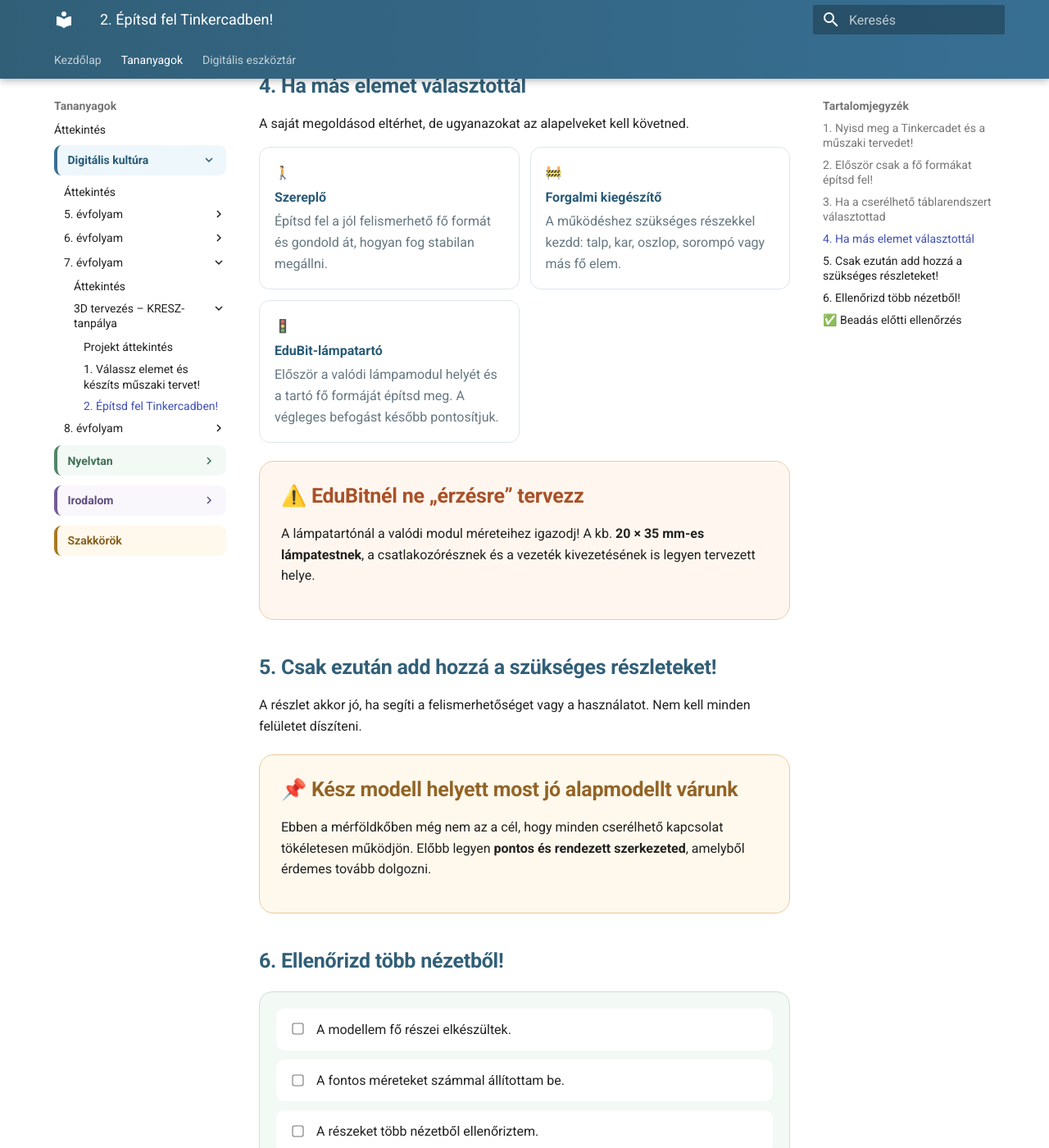
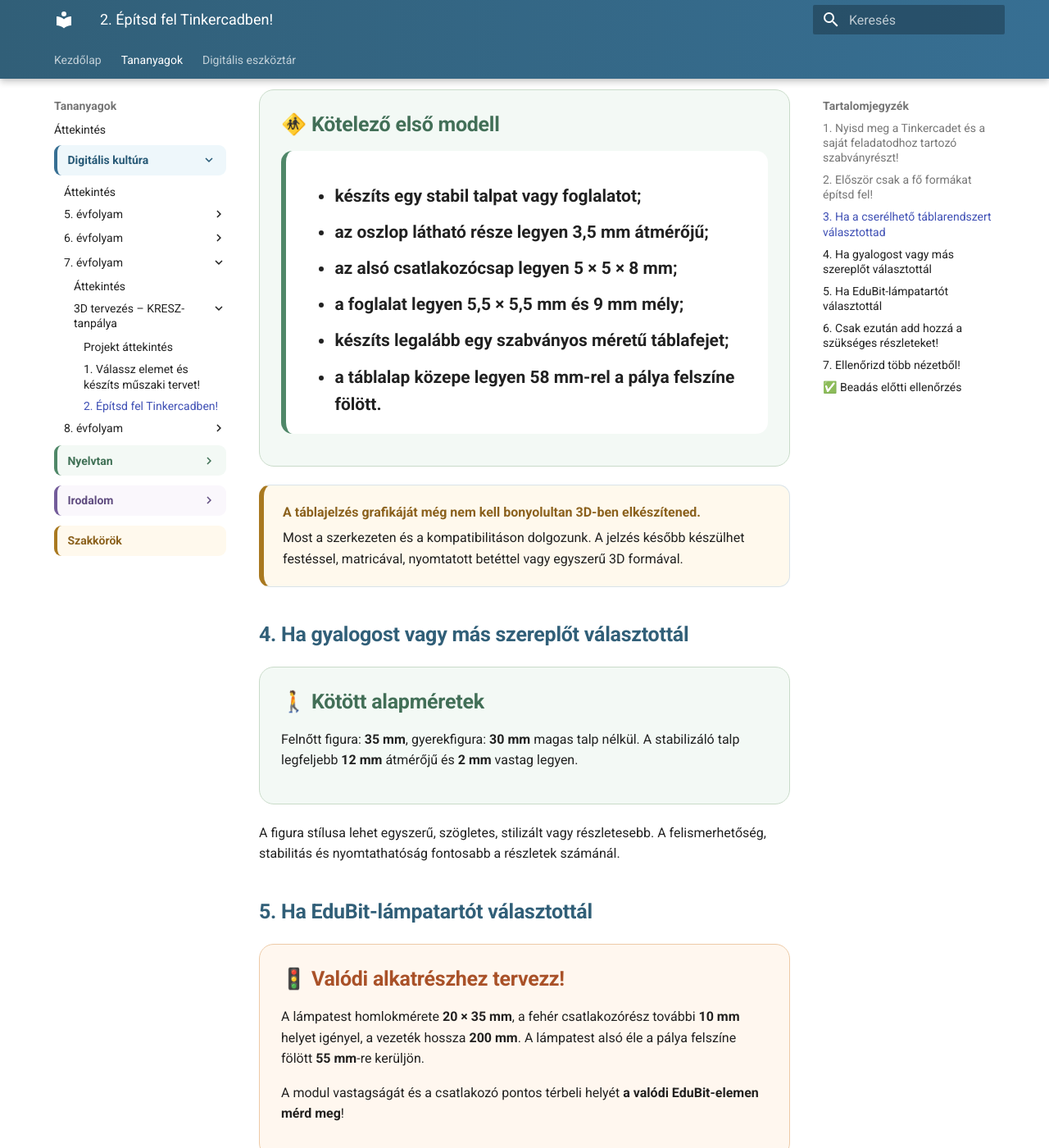
Before and after one commit to bsuszter/digitalis-eszkoztar, an MkDocs documentation site: the page built from docs/tananyagok/digitalis-kultura/7-evfolyam/kresz-tanpalya/02-epitsd-fel-tinkercadben.md, in a window 1280 px wide and 1400 px high, scrolled down 3321 px. Shown: the whole window at 82% size. Built offline with MkDocs 1.6.1 and Material for MkDocs 9.7.7, drawn with Linux system fonts in a browser that asks for light colours; some of the changed text lies outside the part shown.

Commit message:
Link milestone 2 to KRESZ standard and clarify guided routes

```diff
--- a/docs/tananyagok/digitalis-kultura/7-evfolyam/kresz-tanpalya/02-epitsd-fel-tinkercadben.md
+++ b/docs/tananyagok/digitalis-kultura/7-evfolyam/kresz-tanpalya/02-epitsd-fel-tinkercadben.md
@@ -4,7 +4,7 @@
   <div>
     <span class="project-kicker">KRESZ-TANPÁLYA · 2. MÉRFÖLDKŐ</span>
     <h2>A műszaki vázlatból most elkészül az első pontos 3D modelled.</h2>
-    <p>Ne a részletekkel kezdd! Először a saját tanpályaelemed <strong>fő formáját, méreteit és szerkezetét</strong> építsd fel úgy, hogy később valóban használható tárgy lehessen belőle.</p>
+    <p>Ne a részletekkel kezdd! Először a saját tanpályaelemed <strong>fő formáját, kötött méreteit és szerkezetét</strong> építsd fel úgy, hogy később valóban használható tárgy lehessen belőle.</p>
   </div>
   <div class="project-hero__icon">🧱</div>
 </div>
@@ -18,129 +18,115 @@
 
 <div class="project-highlight project-highlight--blue">
   <h2>🎯 A cél: legyen egy pontosan méretezett első modell</h2>
-  <p>A mérföldkő végére a választott tanpályaelem <strong>fő részei legyenek készen Tinkercadben</strong>. A cserélhetőség, végleges illesztés és próbadarab még a következő mérföldkő feladata lesz.</p>
-  <div class="project-flow">TERV → FŐ FORMÁK → PONTOS MÉRETEK → SZERKEZET → ELLENŐRZÉS</div>
+  <p>A mérföldkő végére a választott tanpályaelem <strong>fő részei legyenek készen Tinkercadben</strong>. A végleges illesztés és a fizikai próba a következő mérföldkövek feladata lesz.</p>
+  <div class="project-flow">SZABVÁNY → FŐ FORMÁK → PONTOS MÉRETEK → SZERKEZET → ELLENŐRZÉS</div>
 </div>
 
-## 1. Nyisd meg a Tinkercadet és a műszaki tervedet!
+## 1. Nyisd meg a Tinkercadet és a saját feladatodhoz tartozó szabványrészt!
 
-Dolgozz úgy, hogy a vázlatod közben is előtted legyen! Ha az első mérföldkőben megadott méreten változtatnod kell, jegyezd fel a módosítást.
+Nem kell az egész műszaki szabványt végigolvasnod. Nyisd meg azt a részt, amelyik a te elemedhez tartozik!
 
 <div class="related-grid">
-  <a href="../../../../../eszkoztar/tinkercad/bejelentkezes/" target="_blank" rel="noopener">
-    <span class="related-icon">🔑</span>
-    <span class="related-text"><strong>Bejelentkezés és csatlakozás</strong><small>Ha még nem éred el a saját Tinkercad-terveidet.</small></span>
+  <a href="../../../../../eszkoztar/kresz-tanpalya/muszaki-szabvany/#tablak" target="_blank" rel="noopener">
+    <span class="related-icon">🚸</span>
+    <span class="related-text"><strong>Táblák és foglalatok</strong><small>Oszlop, csatlakozócsap, foglalat, táblaméret és magasság.</small><span class="tool-link">A táblaszabvány megnyitása →</span></span>
   </a>
-  <a href="../../../../../eszkoztar/tinkercad/uj-terv/" target="_blank" rel="noopener">
-    <span class="related-icon">🆕</span>
-    <span class="related-text"><strong>Új 3D terv létrehozása</strong><small>Új munka indítása és elnevezése.</small></span>
+  <a href="../../../../../eszkoztar/kresz-tanpalya/muszaki-szabvany/#gyalogosok" target="_blank" rel="noopener">
+    <span class="related-icon">🚶</span>
+    <span class="related-text"><strong>Gyalogosok és szereplők</strong><small>Felnőtt- és gyerekfigura, valamint a stabilizáló talp méretei.</small><span class="tool-link">A szereplőszabvány megnyitása →</span></span>
+  </a>
+  <a href="../../../../../eszkoztar/kresz-tanpalya/muszaki-szabvany/#edubit" target="_blank" rel="noopener">
+    <span class="related-icon">🚦</span>
+    <span class="related-text"><strong>EduBit-jelzőlámpa</strong><small>A valódi lámpamodul helyigénye, magassága és a vezeték kivezetése.</small><span class="tool-link">A lámpaszabvány megnyitása →</span></span>
   </a>
 </div>
 
-<div class="quick-note">
-  <strong>Nevezd el rögtön a munkádat!</strong>
-  <span>Olyan nevet használj, amelyből később is kiderül, mit készítettél. Például: <code>kresz_tablarendszer_anna</code>.</span>
+<div class="related-grid">
+  <a href="../../../../../eszkoztar/tinkercad/bejelentkezes/" target="_blank" rel="noopener"><span class="related-icon">🔑</span><span class="related-text"><strong>Bejelentkezés és csatlakozás</strong><small>Ha még nem éred el a saját Tinkercad-terveidet.</small><span class="tool-link">Segítség megnyitása →</span></span></a>
+  <a href="../../../../../eszkoztar/tinkercad/uj-terv/" target="_blank" rel="noopener"><span class="related-icon">🆕</span><span class="related-text"><strong>Új 3D terv létrehozása</strong><small>Új munka indítása és elnevezése.</small><span class="tool-link">Segítség megnyitása →</span></span></a>
 </div>
+
+<div class="quick-note"><strong>Nevezd el rögtön a munkádat!</strong><span>Olyan nevet használj, amelyből később is kiderül, mit készítettél. Például: <code>kresz_tablarendszer_anna</code>.</span></div>
 
 ## 2. Először csak a fő formákat építsd fel!
 
 <div class="step-stack">
   <div class="step-card"><span class="step-no">1</span><div><strong>Készítsd el a legnagyobb alapformát!</strong><span>Talp, ház, figura törzse vagy más fő elem – attól függően, mit választottál.</span></div></div>
-  <div class="step-card"><span class="step-no">2</span><div><strong>Állítsd be számmal a fontos méreteket!</strong><span>Ne szemre közelíts! A műszaki terv méreteiből dolgozz.</span></div></div>
-  <div class="step-card"><span class="step-no">3</span><div><strong>Add hozzá a második és harmadik fő részt!</strong><span>Most még csak azokat az elemeket építsd meg, amelyek a tárgy működéséhez vagy felismerhetőségéhez szükségesek.</span></div></div>
+  <div class="step-card"><span class="step-no">2</span><div><strong>Állítsd be számmal a kötött méreteket!</strong><span>A közös szabványban megadott méreteket pontosan használd, ne szemre közelíts!</span></div></div>
+  <div class="step-card"><span class="step-no">3</span><div><strong>Add hozzá a további szükséges fő részeket!</strong><span>Csak azt építsd meg, ami a tárgy működéséhez vagy felismerhetőségéhez szükséges.</span></div></div>
   <div class="step-card"><span class="step-no">4</span><div><strong>Rendezd őket pontosan egymáshoz!</strong><span>Használj igazítást, emelést és több nézetet.</span></div></div>
 </div>
 
 <div class="related-grid">
-  <a href="../../../../../eszkoztar/tinkercad/alakzatok-munkasik/" target="_blank" rel="noopener">
-    <span class="related-icon">🧊</span>
-    <span class="related-text"><strong>Alakzatok és munkasík</strong><small>Az alapformák elhelyezése és használata.</small></span>
-  </a>
-  <a href="../../../../../eszkoztar/tinkercad/mozgas-forgatas-emeles/" target="_blank" rel="noopener">
-    <span class="related-icon">↕️</span>
-    <span class="related-text"><strong>Mozgatás, forgatás és emelés</strong><small>Pontos elhelyezés a munkasíkon és fölötte.</small></span>
-  </a>
-  <a href="../../../../../eszkoztar/tinkercad/meretezes/" target="_blank" rel="noopener">
-    <span class="related-icon">📏</span>
-    <span class="related-text"><strong>Méretezés és igazítás</strong><small>Számmal megadott méretek és középre rendezés.</small></span>
-  </a>
+  <a href="../../../../../eszkoztar/tinkercad/alakzatok-munkasik/" target="_blank" rel="noopener"><span class="related-icon">🧊</span><span class="related-text"><strong>Alakzatok és munkasík</strong><small>Az alapformák elhelyezése és használata.</small><span class="tool-link">Segítség megnyitása →</span></span></a>
+  <a href="../../../../../eszkoztar/tinkercad/mozgas-forgatas-emeles/" target="_blank" rel="noopener"><span class="related-icon">↕️</span><span class="related-text"><strong>Mozgatás, forgatás és emelés</strong><small>Pontos elhelyezés a munkasíkon és fölötte.</small><span class="tool-link">Segítség megnyitása →</span></span></a>
+  <a href="../../../../../eszkoztar/tinkercad/meretezes/" target="_blank" rel="noopener"><span class="related-icon">📏</span><span class="related-text"><strong>Méretezés és igazítás</strong><small>Számmal megadott méretek és középre rendezés.</small><span class="tool-link">Segítség megnyitása →</span></span></a>
 </div>
 
 ## 3. Ha a cserélhető táblarendszert választottad
 
-Ez a legvezetettebb út. Ebben a mérföldkőben még <strong>nem a végleges illesztési hézag</strong> a feladat, hanem a fő részek pontos elkészítése.
+Ez a legvezetettebb út. Most már a közös méretekkel dolgozz!
 
 <div class="project-panel project-panel--green">
-  <h2>🚸 Kötelező részek</h2>
+  <h2>🚸 Kötelező első modell</h2>
   <div class="project-rule project-rule--green">
     <ul>
       <li>készíts egy stabil <strong>talpat vagy foglalatot</strong>;</li>
-      <li>készíts egy <strong>táblaoszlopot</strong>;</li>
-      <li>készíts legalább egy <strong>táblafejet</strong>;</li>
-      <li>az oszlop legyen külön kezelhető alkatrész;</li>
-      <li>a foglalat helyét már most tervezd meg, de a végleges hézagot a következő mérföldkőben állítjuk be;</li>
-      <li>a három rész aránya legyen használható a közös tanpályán.</li>
+      <li>az oszlop látható része legyen <strong>3,5 mm átmérőjű</strong>;</li>
+      <li>az alsó csatlakozócsap legyen <strong>5 × 5 × 8 mm</strong>;</li>
+      <li>a foglalat legyen <strong>5,5 × 5,5 mm</strong> és <strong>9 mm mély</strong>;</li>
+      <li>készíts legalább egy szabványos méretű <strong>táblafejet</strong>;</li>
+      <li>a táblalap közepe legyen <strong>58 mm-rel a pálya felszíne fölött</strong>.</li>
     </ul>
   </div>
 </div>
 
-<div class="quick-note">
-  <strong>A táblajelzés grafikáját még nem kell bonyolultan 3D-ben elkészítened</strong>
-  <span>Most a tárgy szerkezetén dolgozunk. A jelzés később készülhet festéssel, matricával, nyomtatott betéttel vagy – ha egyszerűen megoldható – 3D formával.</span>
+<div class="quick-note"><strong>A táblajelzés grafikáját még nem kell bonyolultan 3D-ben elkészítened.</strong><span>Most a szerkezeten és a kompatibilitáson dolgozunk. A jelzés később készülhet festéssel, matricával, nyomtatott betéttel vagy egyszerű 3D formával.</span></div>
+
+## 4. Ha gyalogost vagy más szereplőt választottál
+
+<div class="project-panel project-panel--green">
+  <h2>🚶 Kötött alapméretek</h2>
+  <p>Felnőtt figura: <strong>35 mm</strong>, gyerekfigura: <strong>30 mm</strong> magas talp nélkül. A stabilizáló talp legfeljebb <strong>12 mm</strong> átmérőjű és <strong>2 mm</strong> vastag legyen.</p>
 </div>
 
-## 4. Ha más elemet választottál
+A figura stílusa lehet egyszerű, szögletes, stilizált vagy részletesebb. A felismerhetőség, stabilitás és nyomtathatóság fontosabb a részletek számánál.
 
-A saját megoldásod eltérhet, de ugyanazokat az alapelveket kell követned.
+## 5. Ha EduBit-lámpatartót választottál
 
-<div class="idea-grid">
-  <div class="idea-card">🚶 <strong>Szereplő</strong><span>Építsd fel a jól felismerhető fő formát és gondold át, hogyan fog stabilan megállni.</span></div>
-  <div class="idea-card">🚧 <strong>Forgalmi kiegészítő</strong><span>A működéshez szükséges részekkel kezdd: talp, kar, oszlop, sorompó vagy más fő elem.</span></div>
-  <div class="idea-card">🚦 <strong>EduBit-lámpatartó</strong><span>Először a valódi lámpamodul helyét és a tartó fő formáját építsd meg. A végleges befogást később pontosítjuk.</span></div>
+<div class="project-panel project-panel--orange">
+  <h2>🚦 Valódi alkatrészhez tervezz!</h2>
+  <p>A lámpatest homlokmérete <strong>20 × 35 mm</strong>, a fehér csatlakozórész további <strong>10 mm</strong> helyet igényel, a vezeték hossza <strong>200 mm</strong>. A lámpatest alsó éle a pálya felszíne fölött <strong>55 mm</strong>-re kerüljön.</p>
+  <p>A modul vastagságát és a csatlakozó pontos térbeli helyét <strong>a valódi EduBit-elemen mérd meg</strong>!</p>
 </div>
 
-<div class="project-panel project-panel--orange">
-  <h2>⚠️ EduBitnél ne „érzésre” tervezz</h2>
-  <p>A lámpatartónál a valódi modul méreteihez igazodj! A kb. <strong>20 × 35 mm-es lámpatestnek</strong>, a csatlakozórésznek és a vezeték kivezetésének is legyen tervezett helye.</p>
-</div>
-
-## 5. Csak ezután add hozzá a szükséges részleteket!
+## 6. Csak ezután add hozzá a szükséges részleteket!
 
 A részlet akkor jó, ha segíti a felismerhetőséget vagy a használatot. Nem kell minden felületet díszíteni.
 
-<div class="project-panel project-panel--gold">
-  <h2>📌 Kész modell helyett most jó alapmodellt várunk</h2>
-  <p>Ebben a mérföldkőben még nem az a cél, hogy minden cserélhető kapcsolat tökéletesen működjön. Előbb legyen <strong>pontos és rendezett szerkezeted</strong>, amelyből érdemes tovább dolgozni.</p>
-</div>
+<div class="project-panel project-panel--gold"><h2>📌 Most jó alapmodellt várunk</h2><p>Ebben a mérföldkőben még nem az a cél, hogy minden cserélhető kapcsolat fizikailag ki legyen próbálva. Előbb legyen <strong>pontos és szabványos szerkezeted</strong>, amelyből érdemes tovább dolgozni.</p></div>
 
-## 6. Ellenőrizd több nézetből!
+## 7. Ellenőrizd több nézetből!
 
 <div class="check-panel">
+  <label><input type="checkbox"><span>A saját elememhez tartozó szabványrészt használtam.</span></label>
   <label><input type="checkbox"><span>A modellem fő részei elkészültek.</span></label>
-  <label><input type="checkbox"><span>A fontos méreteket számmal állítottam be.</span></label>
+  <label><input type="checkbox"><span>A kötött méreteket pontosan, számmal állítottam be.</span></label>
   <label><input type="checkbox"><span>A részeket több nézetből ellenőriztem.</span></label>
-  <label><input type="checkbox"><span>A modell aránya illik a közös tanpályához.</span></label>
-  <label><input type="checkbox"><span>A külön kezelendő alkatrészeket nem csoportosítottam véletlenül egyetlen tárggyá.</span></label>
-  <label><input type="checkbox"><span>Ha valódi alkatrész kerül bele, annak helyét tényleges méretek alapján készítettem el.</span></label>
-  <label><input type="checkbox"><span>A modellem alkalmas arra, hogy a következő mérföldkőben illesztést vagy rögzítést tervezzek hozzá.</span></label>
+  <label><input type="checkbox"><span>A külön kezelendő alkatrészek valóban külön maradtak.</span></label>
+  <label><input type="checkbox"><span>Ha valódi alkatrész kerül bele, annak helyét tényleges mérés alapján készítettem el.</span></label>
 </div>
 
 <div class="related-grid">
-  <a href="../../../../../eszkoztar/tinkercad/csoportositas/" target="_blank" rel="noopener">
-    <span class="related-icon">🔗</span>
-    <span class="related-text"><strong>Csoportosítás és szétbontás</strong><small>Csak azokat a részeket egyesítsd, amelyek valóban egy tárgyat alkotnak.</small></span>
-  </a>
-  <a href="../../../../../eszkoztar/tinkercad/gyors-szerkesztes/" target="_blank" rel="noopener">
-    <span class="related-icon">⚡</span>
-    <span class="related-text"><strong>Visszavonás és gyors szerkesztés</strong><small>Másolás, törlés, tükrözés és hasznos gyorsbillentyűk.</small></span>
-  </a>
+  <a href="../../../../../eszkoztar/tinkercad/csoportositas/" target="_blank" rel="noopener"><span class="related-icon">🔗</span><span class="related-text"><strong>Csoportosítás és szétbontás</strong><small>Csak azokat a részeket egyesítsd, amelyek valóban egy tárgyat alkotnak.</small><span class="tool-link">Segítség megnyitása →</span></span></a>
+  <a href="../../../../../eszkoztar/tinkercad/gyors-szerkesztes/" target="_blank" rel="noopener"><span class="related-icon">⚡</span><span class="related-text"><strong>Visszavonás és gyors szerkesztés</strong><small>Másolás, törlés, tükrözés és hasznos gyorsbillentyűk.</small><span class="tool-link">Segítség megnyitása →</span></span></a>
 </div>
 
 ## ✅ Beadás előtti ellenőrzés
 
 <div class="check-panel">
   <label><input type="checkbox"><span>A Tinkercad-tervemnek egyértelmű neve van.</span></label>
-  <label><input type="checkbox"><span>A műszaki vázlatom alapján dolgoztam.</span></label>
+  <label><input type="checkbox"><span>A műszaki vázlatom és a közös szabvány alapján dolgoztam.</span></label>
   <label><input type="checkbox"><span>A fő részek elkészültek és megfelelően vannak elhelyezve.</span></label>
   <label><input type="checkbox"><span>A fontos méreteket pontosan beállítottam.</span></label>
   <label><input type="checkbox"><span>Nem a díszítéssel kezdtem, hanem a működéshez szükséges szerkezettel.</span></label>
@@ -151,12 +137,12 @@ A részlet akkor jó, ha segíti a felismerhetőséget vagy a használatot. Nem
   <h2>⭐ Mit értékelünk? – 25 pont</h2>
   <div class="score-stack">
     <div>⭐ <strong>7 pont</strong> – A választott tanpályaelem fő formája és szerkezete elkészült.</div>
-    <div>⭐ <strong>6 pont</strong> – A fontos méretek pontosak és a műszaki tervhez igazodnak.</div>
+    <div>⭐ <strong>6 pont</strong> – A kötött méretek pontosak és a közös műszaki szabványhoz igazodnak.</div>
     <div>⭐ <strong>5 pont</strong> – A részek megfelelő helyen vannak, és a külön kezelendő elemek valóban külön maradtak.</div>
-    <div>⭐ <strong>4 pont</strong> – A modell aránya és kialakítása várhatóan használható lesz a közös tanpályán.</div>
+    <div>⭐ <strong>4 pont</strong> – A modell kialakítása várhatóan használható lesz a közös tanpályán.</div>
     <div>⭐ <strong>3 pont</strong> – Több nézetből ellenőrizted a modellt, és a talált problémákat javítottad.</div>
   </div>
-  <div class="project-banner project-banner--gold">📌 Nem a részletek száma vagy a díszítés mennyisége számít. Egy egyszerű, pontos és továbbfejleszthető modell teljes értékű.</div>
+  <div class="project-banner project-banner--gold">📌 Nem a részletek száma vagy a díszítés mennyisége számít. Egy egyszerű, pontos és kompatibilis modell teljes értékű.</div>
 </div>
 
 <div class="project-submit">
@@ -164,17 +150,11 @@ A részlet akkor jó, ha segíti a felismerhetőséget vagy a használatot. Nem
   <ul>
     <li>egy képernyőképet a teljes Tinkercad-modelledről;</li>
     <li>egy második képet olyan nézetből, amelyen a külön alkatrészek vagy a fontos szerkezeti rész jól látható;</li>
-    <li>1–2 mondatot arról, <strong>melyik részt kell még a következő mérföldkőben illeszthetővé, cserélhetővé vagy rögzíthetővé tenned</strong>.</li>
+    <li>1–2 mondatot arról, <strong>melyik részt kell még illeszthetővé, cserélhetővé vagy rögzíthetővé tenned</strong>.</li>
   </ul>
 </div>
 
 <div class="related-grid">
-  <a href="../01-valassz-elemet-es-keszits-tervet/">
-    <span class="related-icon">⬅️</span>
-    <span class="related-text"><strong>Előző: Válassz elemet és készíts műszaki tervet!</strong><small>Ha még módosítanod kell a kiinduló tervet.</small></span>
-  </a>
-  <a href="../03-tedd-rendszerbe-illeszthetove/">
-    <span class="related-icon">➡️</span>
-    <span class="related-text"><strong>Következő: Tedd rendszerbe illeszthetővé!</strong><small>Foglalat, cserélhetőség, rögzítés és valódi alkatrész pontos befogása.</small></span>
-  </a>
+  <a href="../01-valassz-elemet-es-keszits-tervet/"><span class="related-icon">⬅️</span><span class="related-text"><strong>Előző: Válassz elemet és készíts műszaki tervet!</strong><small>Ha még módosítanod kell a terveden.</small><span class="tool-link">Vissza →</span></span></a>
+  <a href="../"><span class="related-icon">🧭</span><span class="related-text"><strong>Projekt áttekintés</strong><small>A teljes KRESZ-tanpálya projekt útvonala.</small><span class="tool-link">Megnyitás →</span></span></a>
 </div>
```
